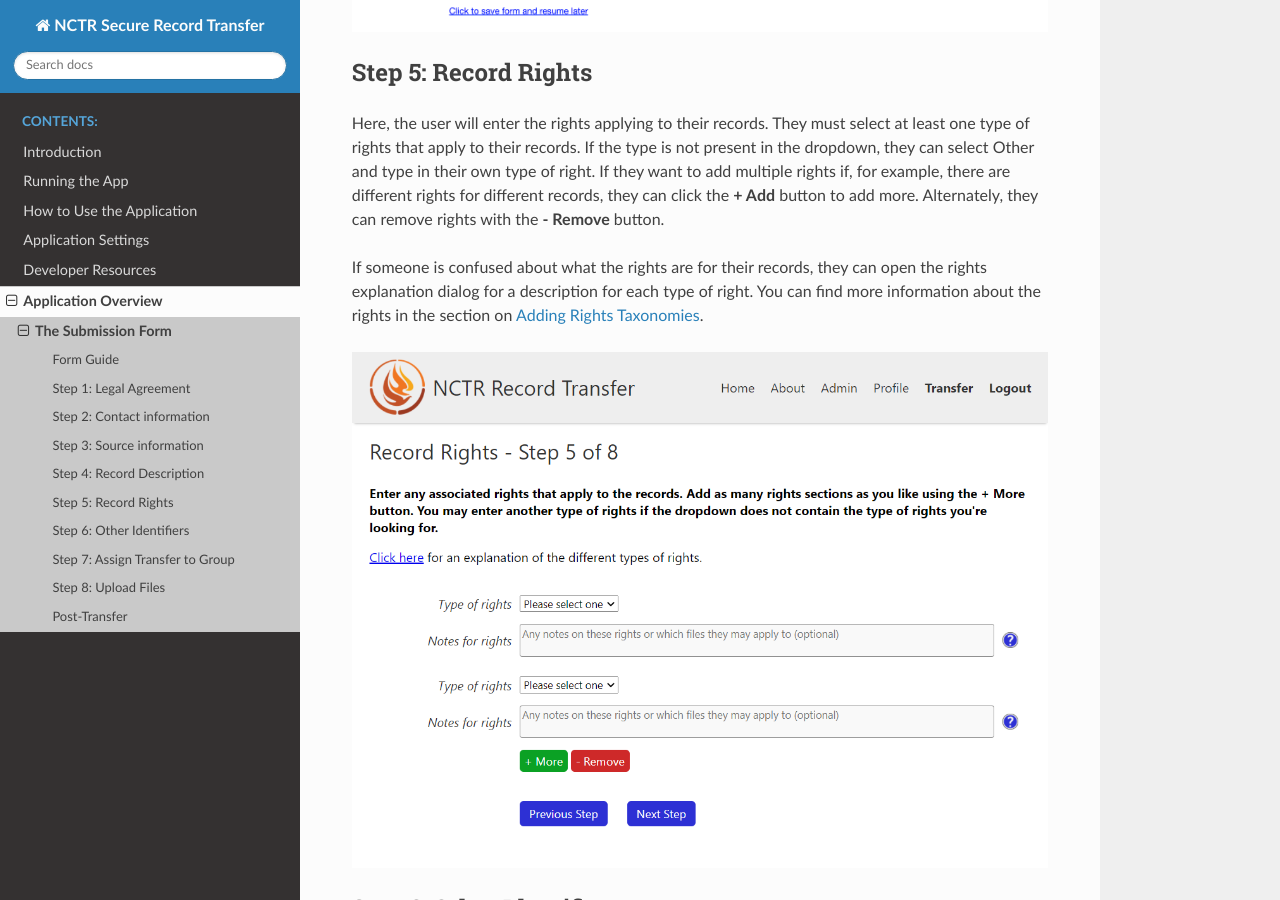
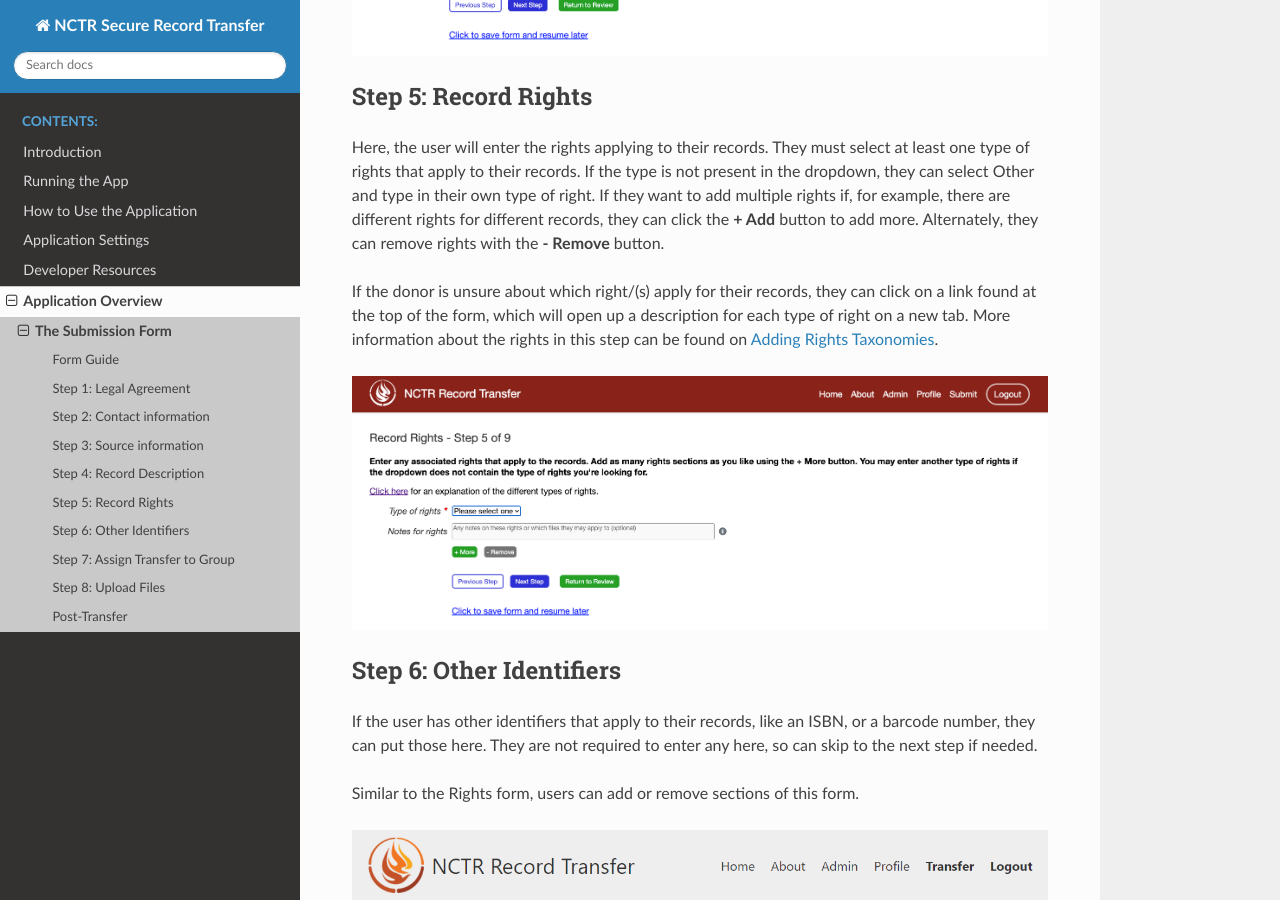
Before and after one commit to NationalCentreTruthReconciliation/Secure-Record-Transfer, a Sphinx documentation site: the page built from docs/application_overview/submission-form.rst, in a window 1280 px wide and 900 px high, scrolled down 4659 px. Built offline with Sphinx 7.4.7 and the Read the Docs theme 3.1.0, drawn with Linux system fonts in a browser that asks for light colours; some of the changed text lies outside the part shown.

Commit message:
Complete Step 5

```diff
--- a/docs/application_overview/submission-form.rst
+++ b/docs/application_overview/submission-form.rst
@@ -110,9 +111,9 @@
 there are different rights for different records, they can click the **+ Add** button to add more.
 Alternately, they can remove rights with the **- Remove** button.
 
-If someone is confused about what the rights are for their records, they can open the rights
-explanation dialog for a description for each type of right. You can find more information about the
-rights in the section on :ref:`Adding Rights Taxonomies`.
+If the donor is unsure about which right/(s) apply for their records, they can click on a link
+found at the top of the form, which will open up a description for each type of right on a new tab.
+More information about the rights in this step can be found on :ref:`Adding Rights Taxonomies`.
 
 .. image:: images/transfer_step_5.png
     :alt: Step 5 of the transfer form
```
Also changed, not shown: other parts of docs/application_overview/submission-form.rst (+3 -2 lines), docs/application_overview/images/transfer_step_5.png.
